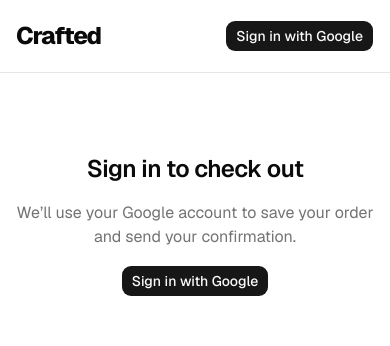
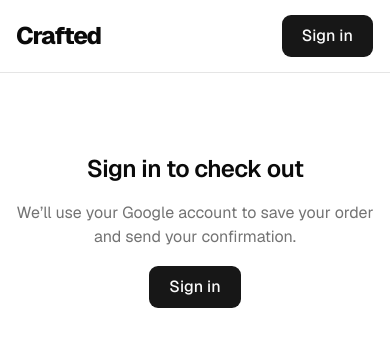
Before and after one commit to Oluwaseyifunmixx/shop-checkout, a Next.js app: page /checkout in a window 390 px wide. Shown: the top 346 px of the page. Built offline with nearby package versions, Linux system fonts and the light colour scheme; no server answers.

Commit message:
style: larger sign-in button with shorter label on phones

```diff
--- a/src/components/auth/sign-in-button.tsx
+++ b/src/components/auth/sign-in-button.tsx
@@ -19,8 +19,20 @@ export function SignInButton() {
   }
 
   return (
-    <Button onClick={handleSignIn} disabled={isRedirecting}>
-      {isRedirecting ? "Redirecting…" : "Sign in with Google"}
+    <Button
+      size="lg"
+      onClick={handleSignIn}
+      disabled={isRedirecting}
+      className="h-11 px-5 text-base"
+    >
+      {isRedirecting ? (
+        "Redirecting…"
+      ) : (
+        <>
+          <span className="sm:hidden">Sign in</span>
+          <span className="hidden sm:inline">Sign in with Google</span>
+        </>
+      )}
     </Button>
   );
 }
```
